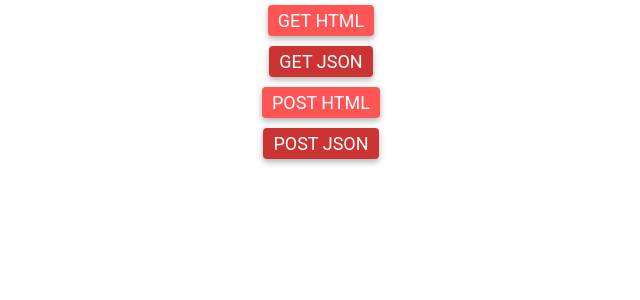
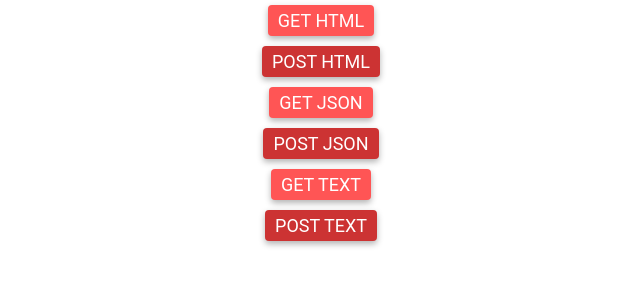
Before and after one commit to xDellTog/simple-ajax, a PHP site: page / in a window 1280 px wide. Shown: the top 300 px of the page, without its empty margins (319-959 px from the left). Run offline with PHP 8.4, Linux system fonts and the light colour scheme.

Commit message:
Create GET/POST Text

```diff
--- a/index.html
+++ b/index.html
@@ -8,9 +8,13 @@
     <body>
         <div class="column center">
             <a class="btn btn-primary" id="btnGetHtml">GET HTML</a>
-            <a class="btn btn-secondary" id="btnGetJson">GET JSON</a>
-            <a class="btn btn-primary" id="btnPostHtml">POST HTML</a>
+            <a class="btn btn-secondary" id="btnPostHtml">POST HTML</a>
+
+            <a class="btn btn-primary" id="btnGetJson">GET JSON</a>
             <a class="btn btn-secondary" id="btnPostJson">POST JSON</a>
+
+            <a class="btn btn-primary" id="btnGetText">GET TEXT</a>
+            <a class="btn btn-secondary" id="btnPostText">POST TEXT</a>
         </div>
 
         <div id="result"></div>
--- a/js/ajax.js
+++ b/js/ajax.js
@@ -27,7 +27,7 @@ function Ajax(set) {
 	}
 
 	this.getDataType = function(xhr) {
-		if ((this.dataType === 'txt') || (this.dataType === 'html')) {
+		if ((this.dataType === 'text') || (this.dataType === 'html')) {
 			if ((xhr.readyState === 4) && (xhr.status === 200)) {
 				this.response = xhr.responseText;
 			} else {
--- a/js/index.js
+++ b/js/index.js
@@ -7,46 +7,47 @@
 		let btnGetJson = $('#btnGetJson');
 		let btnPostHtml = $('#btnPostHtml');
 		let btnPostJson = $('#btnPostJson');
+		let btnGetText = $('#btnGetText');
+		let btnPostText = $('#btnPostText');
+		let divResult = $('#result');
 
 		btnGetHtml.onclick = function(ev) {
 			ev.preventDefault();
 			let ajax = new Ajax({
 				type: 'GET',
-				url: 'get/get.html',
+				url: 'res/get.html',
 				dataType: 'html',
 				async: false
 			});
-			console.dir(ajax.response);
+			divResult.innerHTML += ajax.response;
+		}
+		btnPostHtml.onclick = function(ev) {
+			ev.preventDefault();
+			let ajax = new Ajax({
+				type: 'POST',
+				url: 'res/index.php',
+				dataType: 'html',
+				async: false,
+				body: { opt: 'HTML' }
+			});
+			divResult.innerHTML += ajax.response;
 		}
 
-		btnGetJson.onclick = function (ev) {
+		btnGetJson.onclick = function(ev) {
 			ev.preventDefault();
 			let ajax = new Ajax({
 				type: 'GET',
-				url: 'get/get.json',
+				url: 'res/get.json',
 				dataType: 'json',
 				async: false
 			});
 			console.dir(ajax.response);
 		}
-
-		btnPostHtml.onclick = function (ev) {
+		btnPostJson.onclick = function(ev) {
 			ev.preventDefault();
 			let ajax = new Ajax({
 				type: 'POST',
-				url: 'php/index.php',
-				dataType: 'html',
-				async: false,
-				body: { opt: 'HTML' }
-			});
-			console.dir(ajax.response);
-		}
-
-		btnPostJson.onclick = function (ev) {
-			ev.preventDefault();
-			let ajax = new Ajax({
-				type: 'POST',
-				url: 'php/index.php',
+				url: 'res/index.php',
 				dataType: 'json',
 				async: false,
 				body: {
@@ -58,5 +59,29 @@
 			console.dir(ajax.response);
 		}
 
+		btnGetText.onclick = function(ev) {
+			ev.preventDefault();
+			let ajax = new Ajax({
+				type: 'GET',
+				url: 'res/get.txt',
+				dataType: 'text',
+				async: false
+			});
+			console.dir(ajax.response);
+			divResult.innerHTML += ajax.response;
+		}
+		btnPostText.onclick = function(ev) {
+			ev.preventDefault();
+			let ajax = new Ajax({
+				type: 'POST',
+				url: 'res/index.php',
+				dataType: 'text',
+				async: false,
+				body: { opt: 'TXT' }
+			});
+			console.dir(ajax.response);
+			divResult.innerHTML += ajax.response;
+		}
+
 	}()
 );
--- /dev/null
+++ b/res/get.txt
@@ -0,0 +1 @@
+Loaded by GET TEXT!
--- a/php/index.php
+++ b/res/index.php
@@ -6,7 +6,7 @@
 			echo "<h1> Loaded by POST HTML </h1>";
 			break;
 		case 'TXT':
-			echo "Hello World!";
+			echo "Loaded by POST TEXT!";
 			break;
 		case 'JSON':
 			$arr["Data"] = $_POST["Data"];
```
Also changed, not shown: res/get.html (renamed from get/get.html), res/get.json (renamed from get/get.json).
